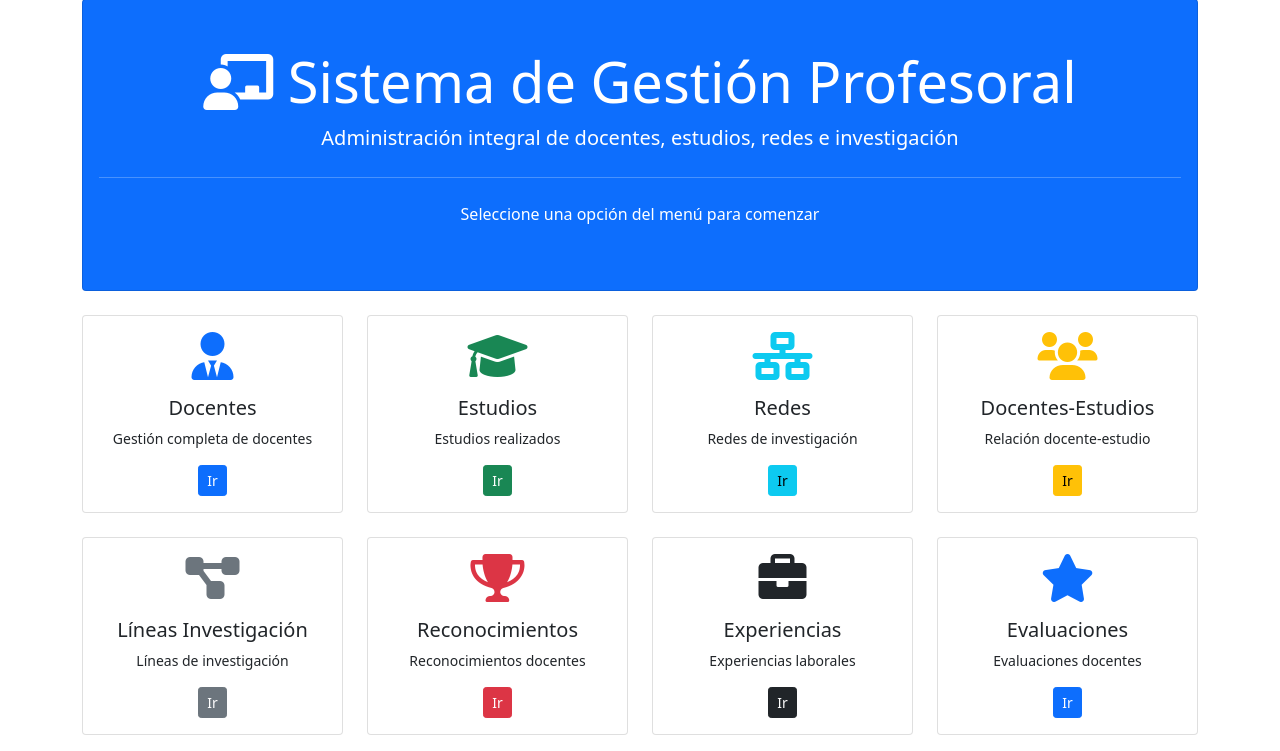
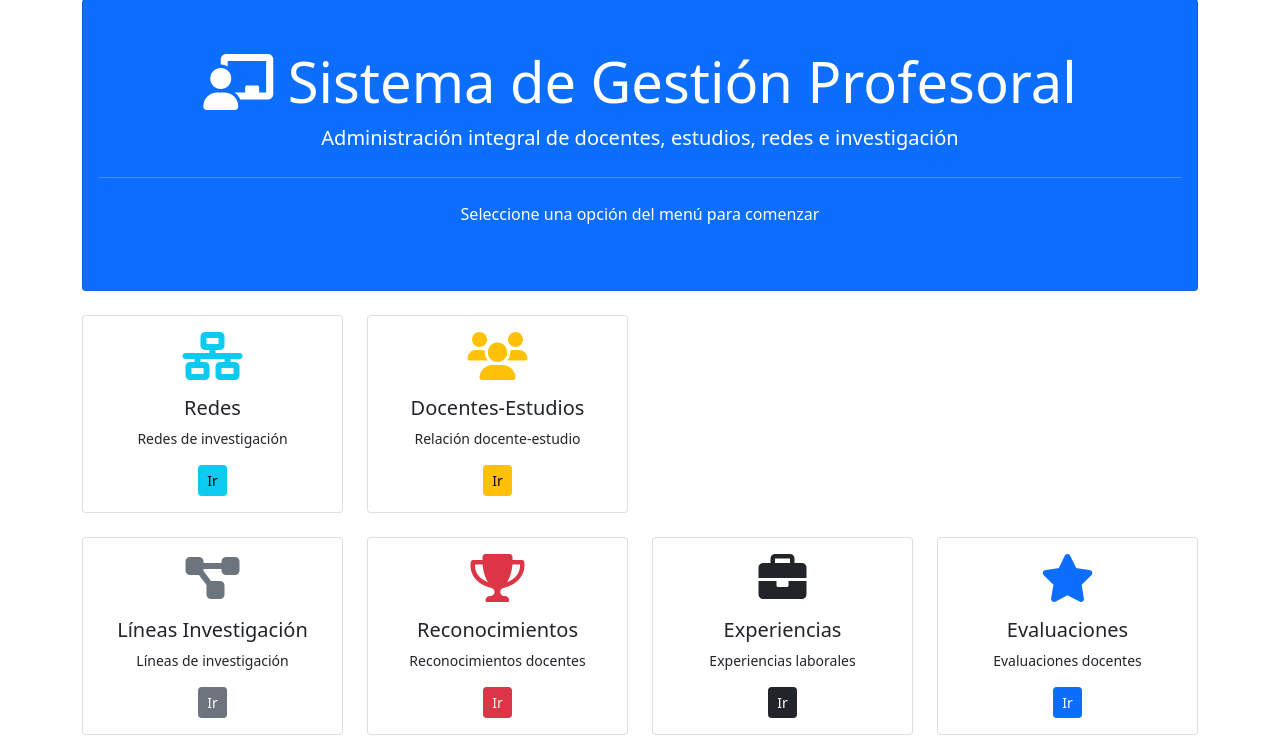
Before and after one commit to angelaroldan090-hub/construcciongestionprofesoral, a Flask app: page / in a window 1280 px wide. Shown: the part 113-864 px from the top of the page. Run offline with Flask 3, Linux system fonts and the light colour scheme.

Commit message:
Los CRUD de las tablas sin fk, con fk, tablas intermedias y relacion maestro detalle están listas, ALGUNOS CAMBIOS DE ULTIMO MOMENTO

```diff
--- a/templates/pages/home.html
+++ b/templates/pages/home.html
@@ -19,26 +19,6 @@
 </div>
 
 <div class="row mt-4">
-    <div class="col-md-3 mb-3">
-        <div class="card text-center h-100">
-            <div class="card-body">
-                <i class="fas fa-user-tie fa-3x text-primary mb-3"></i>
-                <h5 class="card-title">Docentes</h5>
-                <p class="card-text small">Gestión completa de docentes</p>
-                <a href="{{ url_for('docente.listar') }}" class="btn btn-primary btn-sm">Ir</a>
-            </div>
-        </div>
-    </div>
-    <div class="col-md-3 mb-3">
-        <div class="card text-center h-100">
-            <div class="card-body">
-                <i class="fas fa-graduation-cap fa-3x text-success mb-3"></i>
-                <h5 class="card-title">Estudios</h5>
-                <p class="card-text small">Estudios realizados</p>
-                <a href="{{ url_for('estudios.listar') }}" class="btn btn-success btn-sm">Ir</a>
-            </div>
-        </div>
-    </div>
     <div class="col-md-3 mb-3">
         <div class="card text-center h-100">
             <div class="card-body">
```
